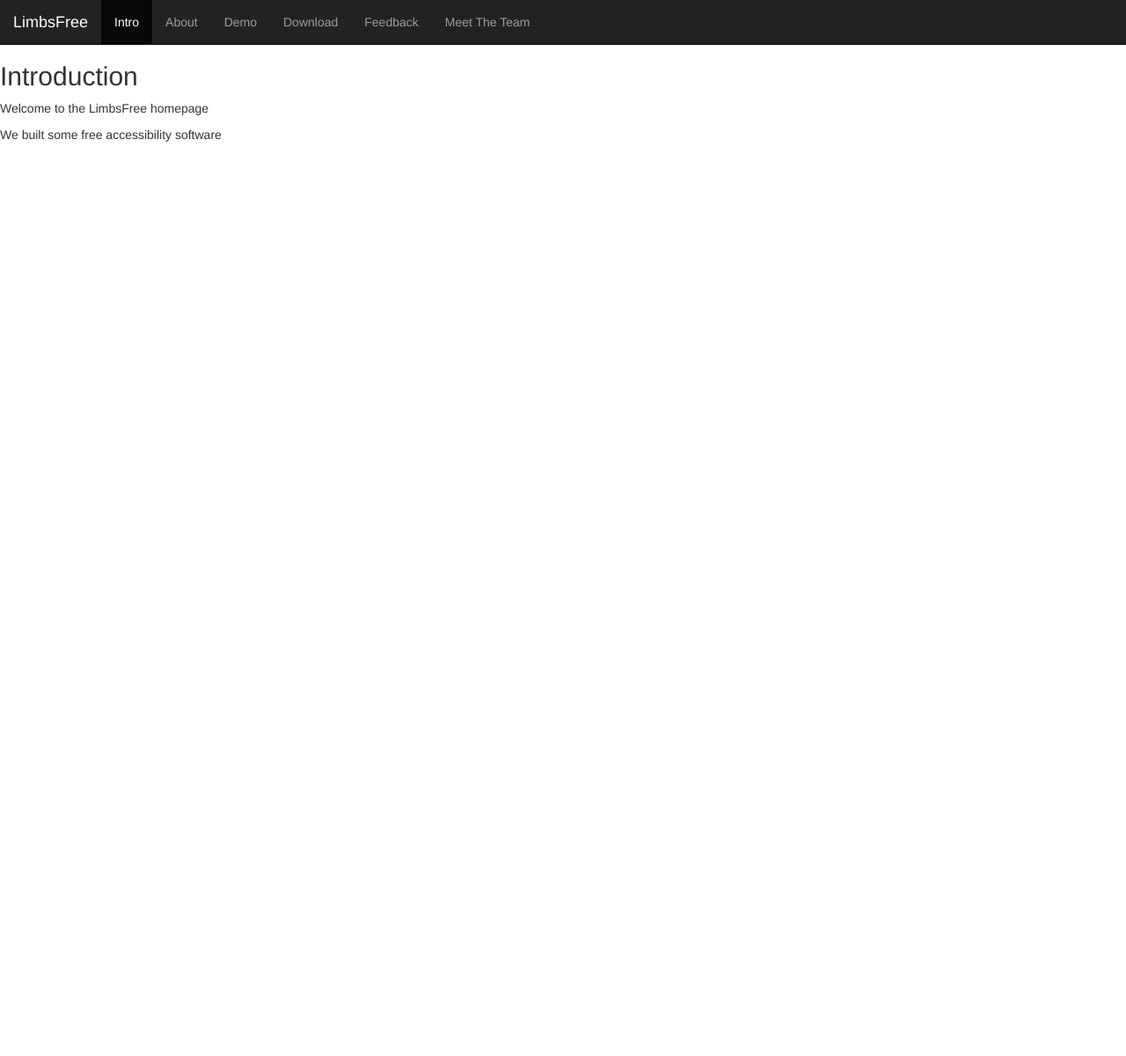
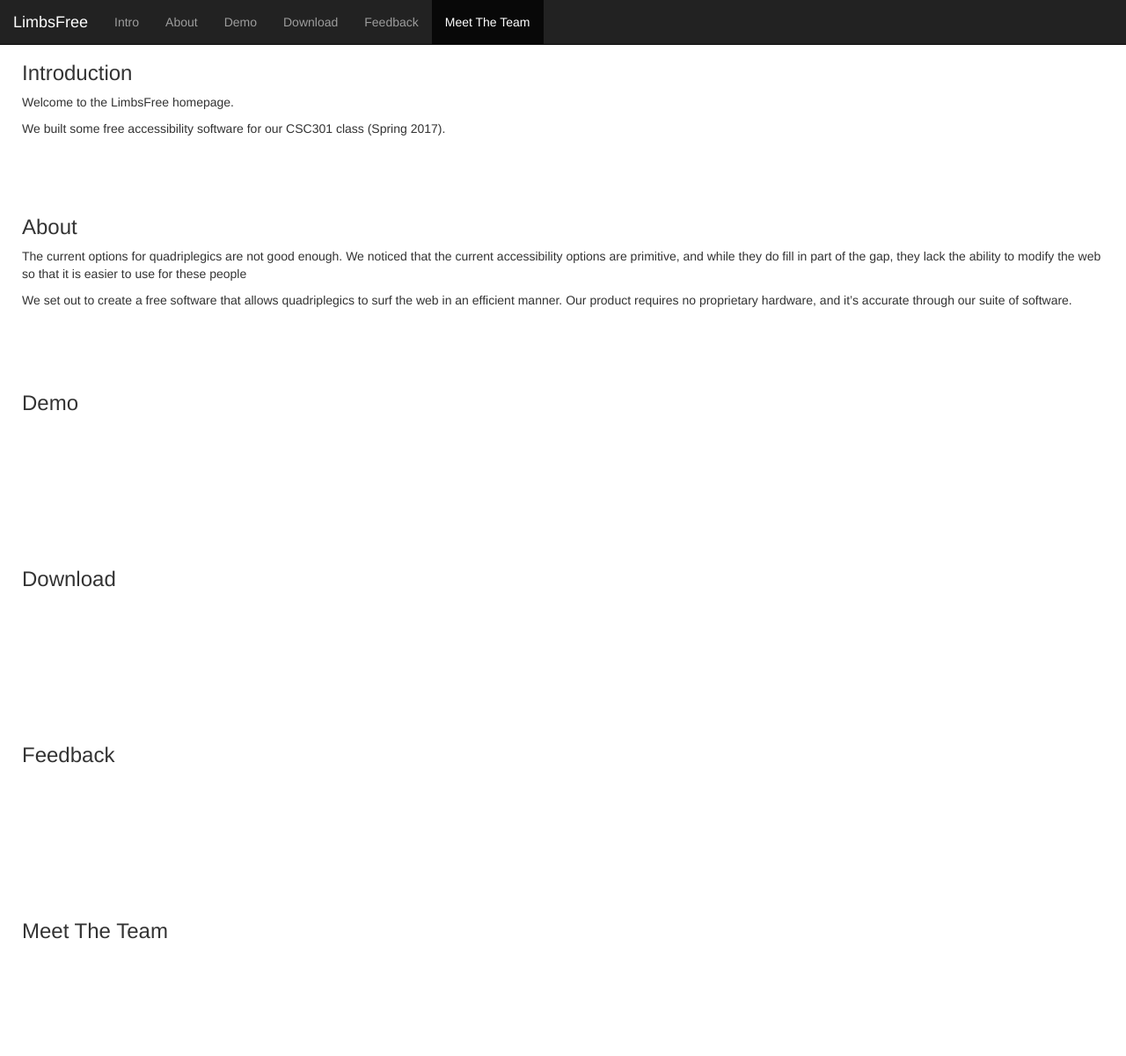
Before and after one commit to RaymondChoi54/webcamMouse, a browser extension: page website/homepage.html in a window 1280 px wide. Shown: the whole page at 88% size. Before the commit the page ends 800 px from the top, so only its background shows below. Drawn offline with nearby package versions, Linux system fonts and the light colour scheme.

Commit message:
worked on homepage 2

```diff
--- a/website/homepage.html
+++ b/website/homepage.html
@@ -28,9 +28,9 @@
                         <li><a href="#section1">Intro</a></li>
                         <li><a href="#section2">About</a></li>
                         <li><a href="#section3">Demo</a></li>
-                        <li><a href="#section3">Download</a></li>
-                        <li><a href="#section3">Feedback</a></li>
-                        <li><a href="#section3">Meet The Team</a></li>
+                        <li><a href="#section4">Download</a></li>
+                        <li><a href="#section5">Feedback</a></li>
+                        <li><a href="#section6">Meet The Team</a></li>
                     </ul>
                 </div>
             </div>
@@ -38,12 +38,31 @@
     </nav>
 
     <div id="section1">
-        <h2>Introduction</h2>
-        <p>Welcome to the LimbsFree homepage</p>
-        <p>We built some free accessibility software</p>
+        <h3>Introduction</h3>
+        <p>Welcome to the LimbsFree homepage.</p>
+        <p>We built some free accessibility software for our CSC301 class (Spring 2017).</p>
     </div>
 
-    <div class="section2">
+    <div id="section2">
+        <h3>About</h3>
+        <p>The current options for quadriplegics are not good enough. We noticed that the current accessibility options are primitive, and while they do fill in part of the gap, they lack the ability to modify the web so that it is easier to use for these people</p>
+        <p>We set out to create a free software that allows quadriplegics to surf the web in an efficient manner. Our product requires no proprietary hardware, and it’s accurate through our suite of software.</p>
+    </div>
+
+    <div id="section3">
+        <h3>Demo</h3>
+    </div>
+
+    <div id="section4">
+        <h3>Download</h3>
+    </div>
+
+    <div id="section5">
+        <h3>Feedback</h3>
+    </div>
+
+    <div id="section6">
+        <h3>Meet The Team</h3>
     </div>
 
 </body>
--- a/website/styles.css
+++ b/website/styles.css
@@ -3,7 +3,32 @@ body {
 }
 
 #section1 {
+	padding:25px;
 	padding-top:50px;
-	height:500px;
+	height:200px;
+}
 
+#section2 {
+	padding:25px;
+	height:200px;
 }
+
+#section3 {
+	padding:25px;
+	height:200px;
+}
+
+#section4 {
+	padding:25px;
+	height:200px;
+}
+
+#section5 {
+	padding:25px;
+	height:200px;
+}
+
+#section6 {
+	padding:25px;
+	height:200px;
+}
```
